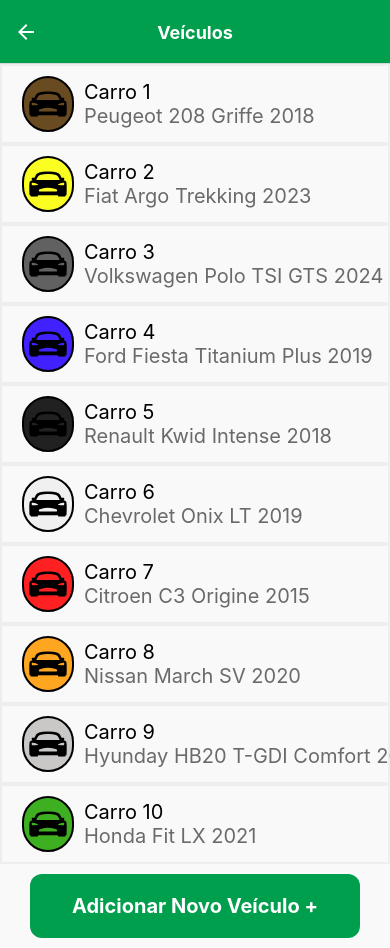
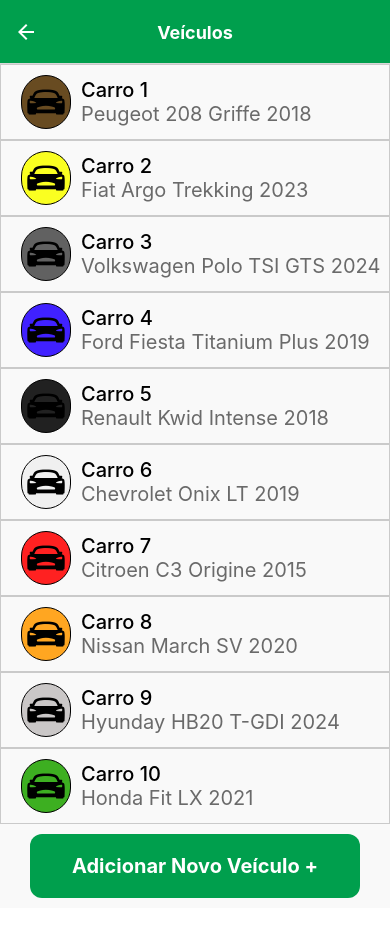
Before and after one commit to DJerowd/AutoAssistance, a React Native app: screen /VehiclesPage in a window 390 px wide. After the commit the page ends 908 px from the top, so only its background shows below. Built offline with nearby package versions, Linux system fonts and the light colour scheme.

Commit message:
Editar Veículo e Novo Veículo

```diff
--- a/src/components/VehiclesDB.jsx
+++ b/src/components/VehiclesDB.jsx
@@ -10,7 +10,7 @@
     { id: '6',  name: 'Carro 6',  brand: 'Chevrolet',   model: 'Onix',    version: 'LT',              color: 'Branco',    manufactureYear: '2019', licensePlate: 'UVW6X78', fuelType: 'Flex',     transmission: 'Manual',     engine: '1.4', mileage: 110680 },
     { id: '7',  name: 'Carro 7',  brand: 'Citroen',     model: 'C3',      version: 'Origine',         color: 'Vermelho',  manufactureYear: '2015', licensePlate: 'YZA9B01', fuelType: 'Flex',     transmission: 'Manual',     engine: '1.5', mileage: 174099 },
     { id: '8',  name: 'Carro 8',  brand: 'Nissan',      model: 'March',   version: 'SV',              color: 'Laranja',   manufactureYear: '2020', licensePlate: 'CDE2F34', fuelType: 'Flex',     transmission: 'Manual',     engine: '1.6', mileage: 88001 },
-    { id: '9',  name: 'Carro 9',  brand: 'Hyunday',     model: 'HB20',    version: 'T-GDI Comfort',   color: 'Prata',     manufactureYear: '2024', licensePlate: 'GHI5J67', fuelType: 'Flex',     transmission: 'Automatico', engine: '1.0', mileage: 1200 },
+    { id: '9',  name: 'Carro 9',  brand: 'Hyunday',     model: 'HB20',    version: 'T-GDI',           color: 'Prata',     manufactureYear: '2024', licensePlate: 'GHI5J67', fuelType: 'Flex',     transmission: 'Automatico', engine: '1.0', mileage: 1200 },
     { id: '10', name: 'Carro 10', brand: 'Honda',       model: 'Fit',     version: 'LX',              color: 'Verde',     manufactureYear: '2021', licensePlate: 'KLM8N90', fuelType: 'Flex',     transmission: 'CVT',        engine: '1.5', mileage: 30045 },
   ]);
 
--- a/src/screens/EditMaintenancePage.jsx
+++ b/src/screens/EditMaintenancePage.jsx
@@ -42,6 +42,7 @@
 
 {/* Tipo do Lembrete */}
       <Text style={styles.label}>Tipo de Manutenção:</Text>
+      <View style={styles.pickerLabel}>
       <Picker
         selectedValue={type}
         style={styles.picker}
@@ -64,6 +65,7 @@
         <Picker.Item label="Amortecedores" value="Amortecedores" />
         <Picker.Item label="Troca de Óleo" value="Troca de Óleo" />
       </Picker>
+      </View>
 
 {/* Frequência de Repetição */}
       <Text style={styles.label}>Frequência:</Text>
@@ -168,7 +170,7 @@
 {/* Descrição do Lembrete */}
     <Text style={styles.label}>Descrição:</Text>
       <TextInput
-        style={styles.descriptionInput}
+        style={styles.input}
         value={description}
         multiline={true}
         rows={6}
@@ -199,11 +201,18 @@
   },
 
   label: {
-    color: '#6A6A6A',
+    color: '#000000',
     fontSize: 20,
-    fontWeight: 'bold',
+    fontWeight: '500',
   },
 
+  pickerLabel:{
+    backgroundColor: '#6A6A6A22',
+    borderColor: '#000000',
+    borderWidth: 1,
+    borderRadius: 8,
+    marginBottom: 10,
+  },
   picker: {
     color: '#6A6A6A',
     borderBottomColor: '#6A6A6A99',
@@ -214,17 +223,8 @@
     paddingHorizontal: 10,
   },
 
-  input: {
-    color: '#6A6A6A',
-    borderBottomColor: '#6A6A6A99',
-    borderBottomWidth: 2,
-    fontSize: 18,
-    height: 40,
-    marginBottom: 20,
-    paddingHorizontal: 10,
-  },
-
   checkbox: {
+    backgroundColor: '#6A6A6A22',
     borderColor: '#000000',
     color: '#6A6A6A',
     borderRadius: 6,
@@ -240,6 +240,7 @@
   },
 
   repeatCheckbox: {
+    backgroundColor: '#6A6A6A22',
     borderColor: '#000000',
     borderRadius: 6,
     borderWidth: 1,
@@ -273,7 +274,8 @@
     height: 20,
   },
 
-  descriptionInput: {
+  input: {
+    backgroundColor: '#6A6A6A22',
     color: '#6A6A6A',
     borderColor: '#6A6A6A99',
     borderWidth: 2,
--- a/src/screens/EditVehiclePage.jsx
+++ b/src/screens/EditVehiclePage.jsx
@@ -244,6 +244,7 @@
     label: {
         color: '#000000',
         fontSize: 20,
+        fontWeight: '500',
     },
 
     input: {
--- a/src/screens/MaintenanceDetailsPage.jsx
+++ b/src/screens/MaintenanceDetailsPage.jsx
@@ -129,7 +129,7 @@
 
 {/* Descrição do Lembrete */}
       <Text style={styles.label} marginTop={20}>Descrição:</Text>
-      <Text style={styles.descriptionInput}>{maintenance.description}</Text>
+      <Text style={styles.input}>{maintenance.description}</Text>
 
 {/* Botão de Editar Informações */}
       <TouchableOpacity style={styles.editButton} onPress={handleEditMaintenance}>
@@ -158,9 +158,9 @@
   },
 
   label: {
-    color: '#6A6A6A',
+    color: '#000000',
     fontSize: 20,
-    fontWeight: 'bold',
+    fontWeight: '500',
   },
   text: {
     color: '#6A6A6A',
@@ -205,7 +205,8 @@
   },
 
 
-  descriptionInput: {
+  input: {
+    backgroundColor: '#6A6A6A22',
     color: '#6A6A6A',
     borderColor: '#6A6A6A99',
     borderWidth: 2,
--- a/src/screens/MaintenancePage.jsx
+++ b/src/screens/MaintenancePage.jsx
@@ -159,8 +159,7 @@
   item: {
     borderColor: '#6A6A6A11',
     borderWidth: 2,
-    paddingVertical: 2,
-    paddingBottom: 6,
+    paddingVertical: 10,
     flexDirection: 'row',
     alignItems: 'center',
     justifyContent: 'center',
@@ -168,13 +167,12 @@
   text: {
     color: '#6A6A6A',
     fontSize: 12,
-    fontWeight: 'bold',
     alignSelf: 'flex-end',
   },
   itemText: {
-    color: '#6A6A6A',
+    color: '#000000',
     fontSize: 18,
-    fontWeight: 'bold',
+    fontWeight: '500',
   },
 
   progressBar: {
--- a/src/screens/NewVehiclePage.jsx
+++ b/src/screens/NewVehiclePage.jsx
@@ -299,6 +299,7 @@
   label: {
     color: '#000000',
     fontSize: 20,
+    fontWeight: '500',
   },
 
   input: {
--- a/src/screens/VehicleDetailsPage.jsx
+++ b/src/screens/VehicleDetailsPage.jsx
@@ -160,6 +160,7 @@
     color: '#000000',
     fontSize: 20,
     marginVertical: 4,
+    fontWeight: '500',
   },
 
   text: {
--- a/src/screens/VehiclesPage.jsx
+++ b/src/screens/VehiclesPage.jsx
@@ -109,7 +109,7 @@
   iconLabel: {
     borderColor: '#000000',
     borderRadius: 30,
-    borderWidth: 2,
+    borderWidth: 1.8,
   },
   icon: {
     color: '#000000',
@@ -117,8 +117,8 @@
   },
 
   item: {
-    borderColor: '#6A6A6A11',
-    borderWidth: 2,
+    borderColor: '#6A6A6A55',
+    borderWidth: 1,
     paddingHorizontal: 20,
     paddingVertical: 10,
     flexDirection: 'row',
@@ -127,6 +127,7 @@
   itemTitle: {
     color: '#000000',
     fontSize: 20,
+    fontWeight: '500',
   },
   itemText: {
     color: '#6A6A6A',
```
